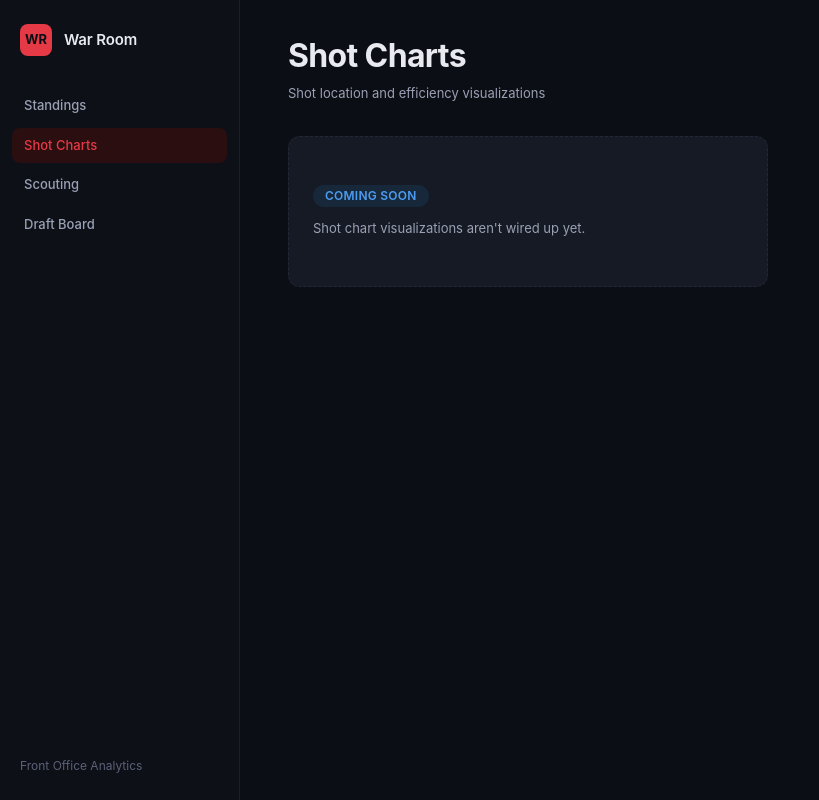
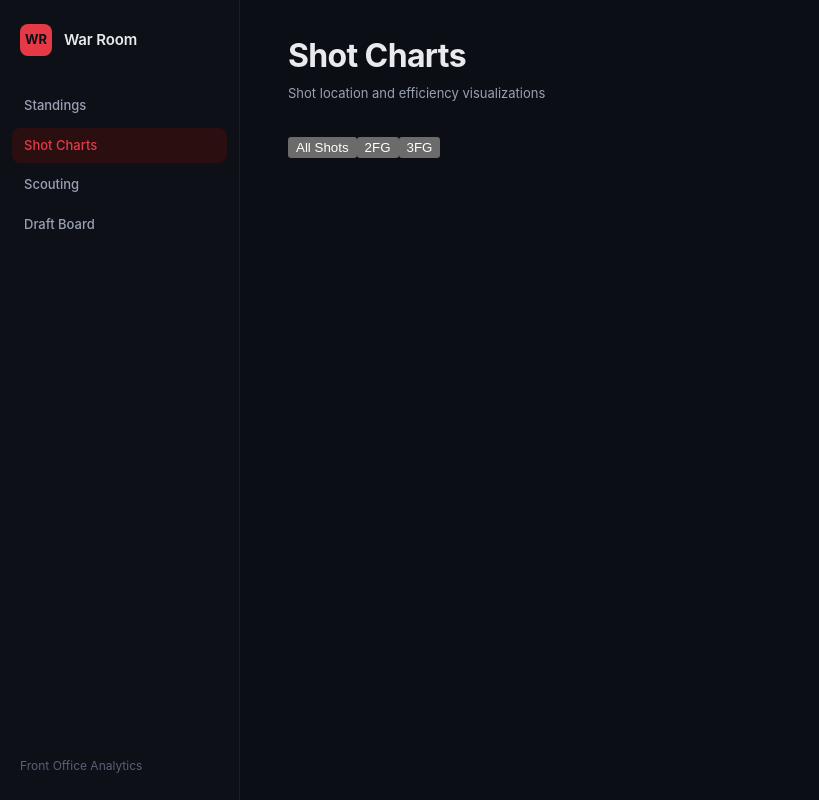
Before and after one commit to kfree23/war-room, a React (Vite) app: page /shot-charts in a window 1280 px wide. Shown: the whole page, without its empty margins (0-819 px from the left). Built offline with nearby package versions, Linux system fonts and the light colour scheme.

Commit message:
create shot buttons

```diff
--- /dev/null
+++ b/src/components/ShotChart.tsx
@@ -0,0 +1,5 @@
+export default function ShotChart({shots}) {
+    return (
+
+    )
+}
--- a/src/pages/ShotChartsPage.tsx
+++ b/src/pages/ShotChartsPage.tsx
@@ -28,12 +28,18 @@ export default function ShotChartsPage() {
         <p className="page-header__subtitle">Shot location and efficiency visualizations</p>
       </header>
 
-      <div className="coming-soon">
+      <div>
+        <button onClick={() => setShotType('allShots')} className={shotType === 'allShots' ? 'active' : ''}>All Shots</button>
+        <button onClick={() => setShotType('twoPointers')} className={shotType === 'twoPointers' ? 'active' : ''}>2FG</button>
+        <button onClick={() => setShotType('threePointers')} className={shotType === 'threePointers' ? 'active' : ''}>3FG</button>
+      </div>
+
+      {/* <div className="coming-soon">
         <Badge variant="info">Coming Soon</Badge>
         <p className="coming-soon__text">
           Shot chart visualizations aren't wired up yet.
         </p>
-      </div>
+      </div> */}
     </div>
   )
 }
```
Also changed, not shown: src/pages/ShotChartsPage.css (added).
